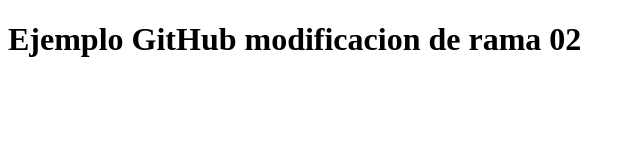
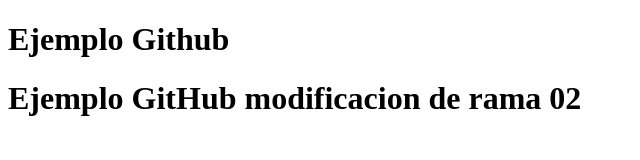
Before and after one commit to Richardl24/repo_1, a plain HTML site: page Index.html in a window 1280 px wide. Shown: the whole page, without its empty margins (0-640 px from the left). Drawn offline with Linux system fonts and the light colour scheme.

Commit message:
coloque un nuveo titulo

```diff
--- a/Index.html
+++ b/Index.html
@@ -6,6 +6,7 @@
     <meta name="viewport" content="width=device-width, initial-scale=1.0">
     <title>Document</title>
 </head>
+<h1>Ejemplo Github</h1>
 <h1>Ejemplo GitHub modificacion de rama 02 </h1>
 <body>
 
```
